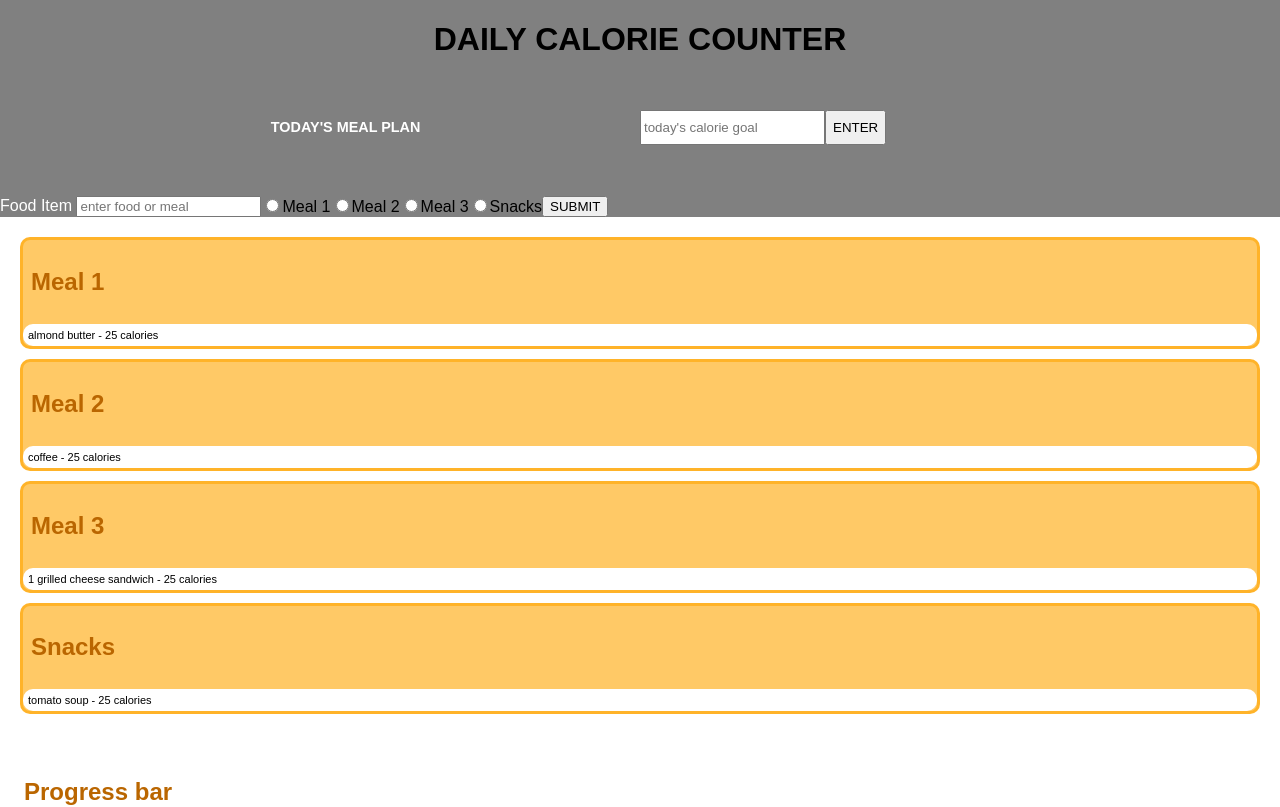
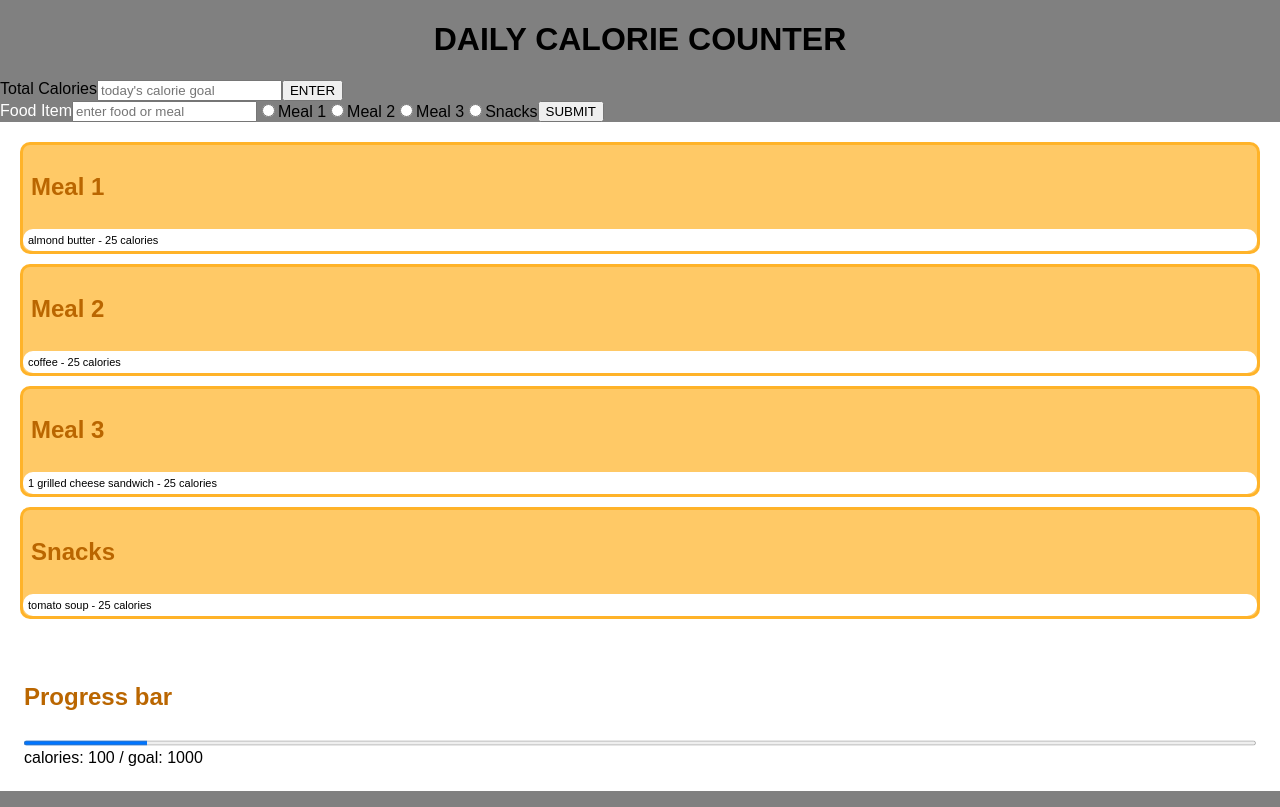
Before and after one commit to robertchrobak/final-project, a React (Create React App) app: page / in a window 1280 px wide. Shown: the top 807 px of the page. Built offline with nearby package versions, Linux system fonts and the light colour scheme.

Commit message:
foodform now clears form after submission

```diff
--- a/src/components/App.js
+++ b/src/components/App.js
@@ -1,13 +1,11 @@
 import React, { Component } from 'react';
-// import { connect } from 'react-redux';
 import '../index.css';
 import FooterBar from './FooterBar';
-import HeaderBar from './HeaderBar';
 import MealPlan from './MealPlan';
 import ProgressBar from './ProgressBar';
 import FoodForm from './FoodForm';
+import CalorieGoalForm from './CalorieGoalForm';
 import Chart from "./Chart";
-
 
 class App extends Component {
   render() {
@@ -18,8 +16,8 @@ class App extends Component {
           <h1 className="App-title">DAILY CALORIE COUNTER</h1>
         </header>
 
-        <div className="HeaderBar">
-          <HeaderBar />
+        <div className="CalorieGoalForm">
+          <CalorieGoalForm />
         </div>
 
         <div className="foodFormContainer">
--- a/src/components/HeaderBar.js
+++ b/src/components/CalorieGoalForm.js
@@ -2,7 +2,7 @@ import React, {Component} from 'react';
 import { connect } from 'react-redux';
 import { fetchCalorieGoal } from '../actions';
 
-class HeaderBar extends Component {
+class CalorieGoalForm extends Component {
   constructor(props) {
     super(props);
     this.state = {
@@ -11,15 +11,12 @@ class HeaderBar extends Component {
   }
   render() {
     return (
-      <div className="headerWrapper">
-        <div className="headerLeft">
-          <h1>TODAY'S MEAL PLAN</h1>
-        </div>
-          <form className="FoodForm" onSubmit={this.onSubmit.bind(this)}>
+      <div>
+        <form className="FoodForm" onSubmit={this.onSubmit.bind(this)}>
+          <label>Total Calories</label>
           <input type="number" className="calorieGoal" placeholder="today's calorie goal" value={this.state.calorieGoal} onChange={this.handleCalorieGoalChange.bind(this)}/>
           <button type="submit">ENTER</button>
           </form>
-          <div>{this.state.calorieGoal}</div>
       </div>
     );
   }
@@ -45,4 +42,4 @@ const mapActionsToProps = {
 onSubmit: fetchCalorieGoal
 }
 
-export default connect(null, mapActionsToProps)(HeaderBar);
+export default connect(null, mapActionsToProps)(CalorieGoalForm);
--- a/src/components/FoodForm.js
+++ b/src/components/FoodForm.js
@@ -18,20 +18,18 @@ class FoodForm extends Component {
         return (
             <form className="FoodForm" onSubmit={this.onSubmit.bind(this)}>
                 <div>
-                    <label className="FormLabel">Food Item </label>
-
-                    {/* add 2-way syncing */}
-                    <input type="text" onChange={this.handleNameChange.bind(this)} placeholder="enter food or meal"/>
+                    <label className="FormLabel">Food Item</label>
+                    <input type="text" onChange={this.handleNameChange.bind(this)} placeholder="enter food or meal" value={this.state.name}/>
                 </div>
                 <div>
                     <label className="FormLabel"></label>
-                    <label><input type="radio" name="mealOptions" value="Meal 1"
+                    <label><input type="radio" name="mealOptions" value="Meal 1" checked={this.state.mealChoice === 'Meal 1'}
                         onChange={this.handleMealChange.bind(this)}/>Meal 1</label>
-                    <label><input type="radio" name="mealOptions" value="Meal 2"
+                    <label><input type="radio" name="mealOptions" value="Meal 2" checked={this.state.mealChoice === 'Meal 2'}
                         onChange={this.handleMealChange.bind(this)}/>Meal 2</label>
-                    <label><input type="radio" name="mealOptions" value="Meal 3"
+                    <label><input type="radio" name="mealOptions" value="Meal 3" checked={this.state.mealChoice === 'Meal 3'}
                         onChange={this.handleMealChange.bind(this)}/>Meal 3</label>
-                    <label><input type="radio" name="mealOptions" value="Snacks"
+                    <label><input type="radio" name="mealOptions" value="Snacks" checked={this.state.mealChoice === 'Snacks'}
                         onChange={this.handleMealChange.bind(this)}/>Snacks</label>
                 </div>
                 <div>
--- a/src/index.css
+++ b/src/index.css
@@ -115,7 +115,10 @@ li {
 
 .FormLabel {
   color: white;
+}
 
+.CalorieGoalForm {
+  padding: 10;
 }
 
 /*iPad/tablet CSS*/
```
